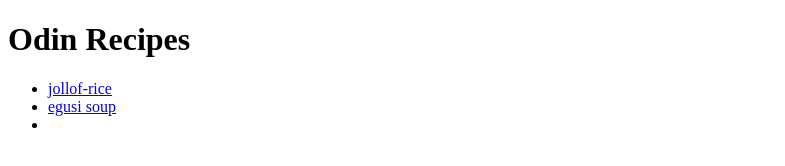
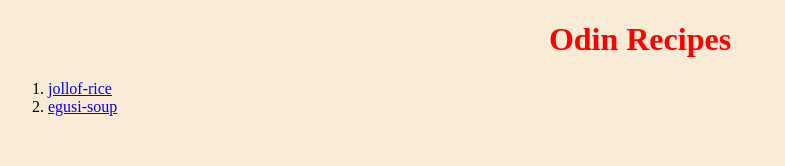
Before and after one commit to laolu98/Odin_Recipes, a plain HTML site: page index.html in a window 1280 px wide. Shown: the whole page, without its empty margins (0-785 px from the left). Drawn offline with Linux system fonts and the light colour scheme.

Commit message:
css file for recipes

```diff
--- /dev/null
+++ b/home.css
@@ -0,0 +1,20 @@
+body {
+    background-color: antiquewhite;
+}
+
+h1{
+    text-align: center;
+    color: red;
+}
+
+a:link{
+    color: blue;
+}
+
+a:hover{
+    color: hotpink;
+}
+
+a:active:{
+    color:red;
+}
--- a/index.html
+++ b/index.html
@@ -4,14 +4,14 @@
     <meta charset="UTF-8">
     <meta http-equiv="X-UA-Compatible" content="IE=edge">
     <meta name="viewport" content="width=device-width, initial-scale=1.0">
-    <title>Document</title>
+    <title>ODIN RECIPES</title>
+    <link rel="stylesheet" href="home.css">
 </head>
 <body>
     <h1>Odin Recipes</h1>
-    <ul>
+    <ol>
         <li><a href="recipes/jollof-rice.html">jollof-rice</a></li>
-        <li><a href="recipes/egusi.html">egusi soup</a></li>
-        <li></li>
-    </ul>
+        <li><a href="recipes/egusi.html">egusi-soup</a></li>
+    </ol>
 </body>
 </html>
```
